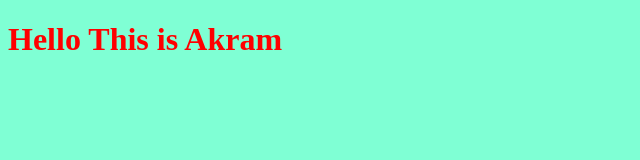
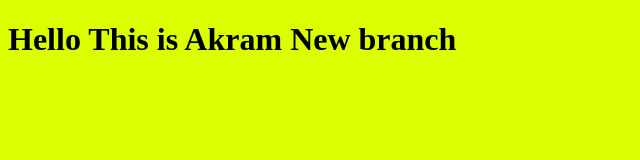
Before and after one commit to AkramSamy/myproject, a plain HTML site: page index.html in a window 1280 px wide. Shown: the whole page, without its empty margins (0-640 px from the left). Drawn offline with Linux system fonts and the light colour scheme.

Commit message:
changing style for the title

```diff
--- a/index.html
+++ b/index.html
@@ -9,7 +9,7 @@
 </head>
 <body>
 
-    <h1>Hello This is Akram</h1>
+    <h1>Hello This is Akram New branch</h1>
     <script src="app.js"></script>
 </body>
 </html>
--- a/style.css
+++ b/style.css
@@ -1,6 +1,6 @@
 h1 {
-    color: red;
+    color: black;
 }
 body {
-    background-color: aquamarine;
+    background-color: rgb(217, 255, 0);
 }
```
